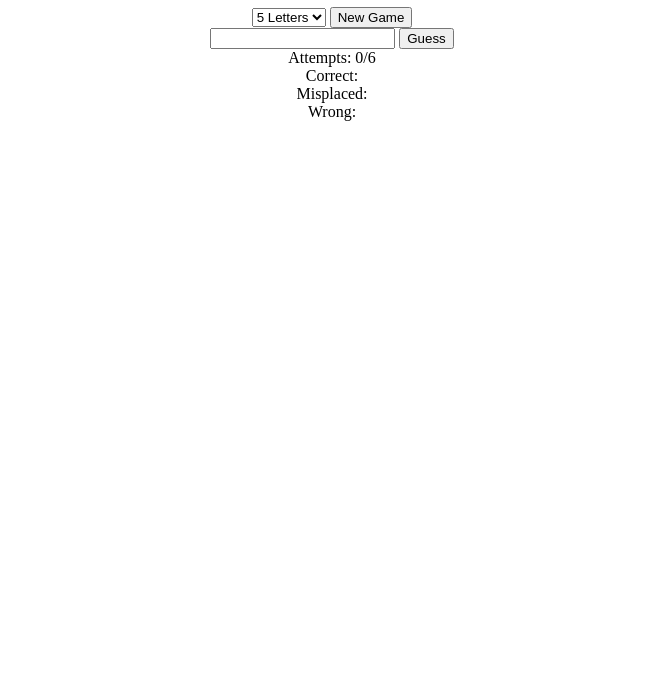
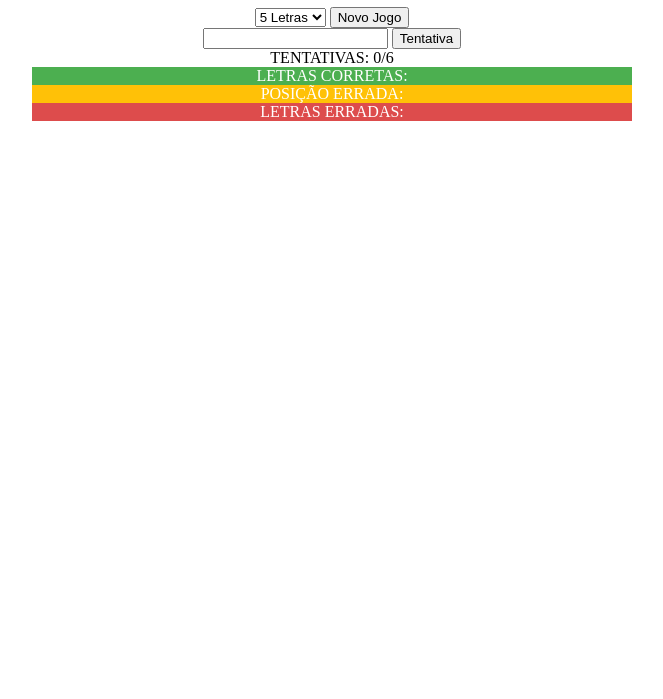
Before and after one commit to LucasEstevesCosta/PESSOAL-Word_game, a plain HTML site: page index.html in a window 1280 px wide. Shown: the part 101-800 px from the top of the page, without its empty margins (308-971 px from the left). Drawn offline with Linux system fonts and the light colour scheme.

Commit message:
Update styles and localize game text; remove unused observer methods

```diff
--- a/css/styles.css
+++ b/css/styles.css
@@ -1,7 +1,7 @@
 :root {
     --correct-color: #4CAF50;
     --misplaced-color: #FFC107;
-    --wrong-color: #9E9E9E;
+    --wrong-color: #dd4c4c;
 }
 
 .container {
@@ -49,3 +49,17 @@
     background-color: var(--wrong-color);
     color: white;
 }
+.results__text-correct {
+    background-color: var(--correct-color);
+    color: white;
+}
+
+.results__text-misplaced {
+    background-color: var(--misplaced-color);
+    color: white;
+}
+
+.results__text-wrong {
+    background-color: var(--wrong-color);
+    color: white;
+}
--- a/index.html
+++ b/index.html
@@ -3,33 +3,33 @@
 <head>
     <meta charset="UTF-8">
     <meta name="viewport" content="width=device-width, initial-scale=1.0">
-    <title>Word Game</title>
+    <title>Jogo de palavras</title>
     <link rel="stylesheet" href="css/styles.css">
 </head>
 <body>
     <div class="container">
-        <h1>Word Game</h1>
+        <h1>JOGO DE PALAVRAS</h1>
         <div class="game-options">
             <select id="wordLength">
-                <option value="5">5 Letters</option>
-                <option value="6">6 Letters</option>
+                <option value="5">5 Letras</option>
+                <option value="6">6 Letras</option>
             </select>
-            <button id="newGame">New Game</button>
+            <button id="newGame">Novo Jogo</button>
         </div>
 
         <div id="gameBoard"></div>
 
         <div class="input-area">
             <input type="text" id="guessInput" maxlength="5">
-            <button id="submitGuess">Guess</button>
+            <button id="submitGuess">Tentativa</button>
         </div>
 
         <div class="game-info">
-            <div id="attempts">Attempts: 0/6</div>
+            <div id="attempts">TENTATIVAS: 0/6</div>
             <div id="usedLetters">
-                <div id="correctLetters">Correct: </div>
-                <div id="misplacedLetters">Misplaced: </div>
-                <div id="wrongLetters">Wrong: </div>
+                <div class="results__text-correct" id="correctLetters">LETRAS CORRETAS: </div>
+                <div class="results__text-misplaced" id="misplacedLetters">POSIÇÃO ERRADA: </div>
+                <div class="results__text-wrong" id="wrongLetters">LETRAS ERRADAS: </div>
             </div>
         </div>
     </div>
--- a/js/GameState.js
+++ b/js/GameState.js
@@ -24,7 +24,6 @@ class GameState {
 
         // Store the guess with its validation
         this.guesses.push({ word: guess, validation });
-        this.notifyObservers();
 
         return {
             success: true,
@@ -41,12 +40,4 @@ class GameState {
             }
         };
     }
-
-    addObserver(observer) {
-        this.observers.push(observer);
-    }
-
-    notifyObservers() {
-        this.observers.forEach(observer => observer.update(this));
-    }
 }
```
Also changed, not shown: 1 other file.
